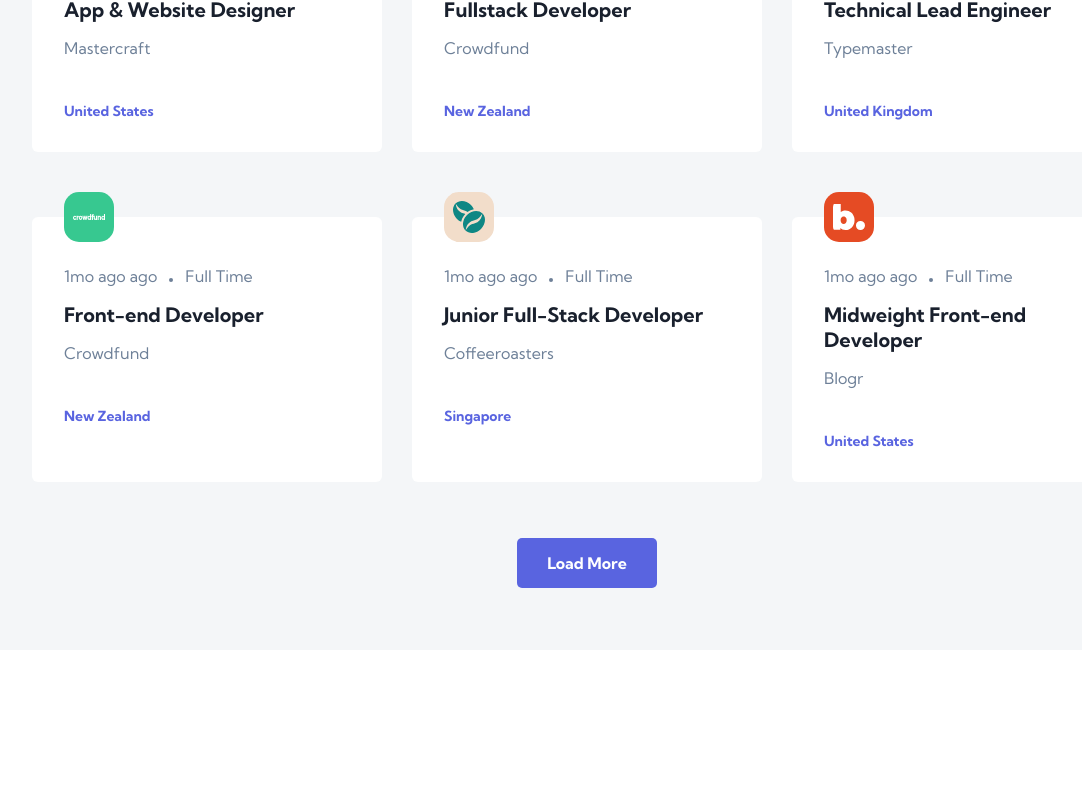
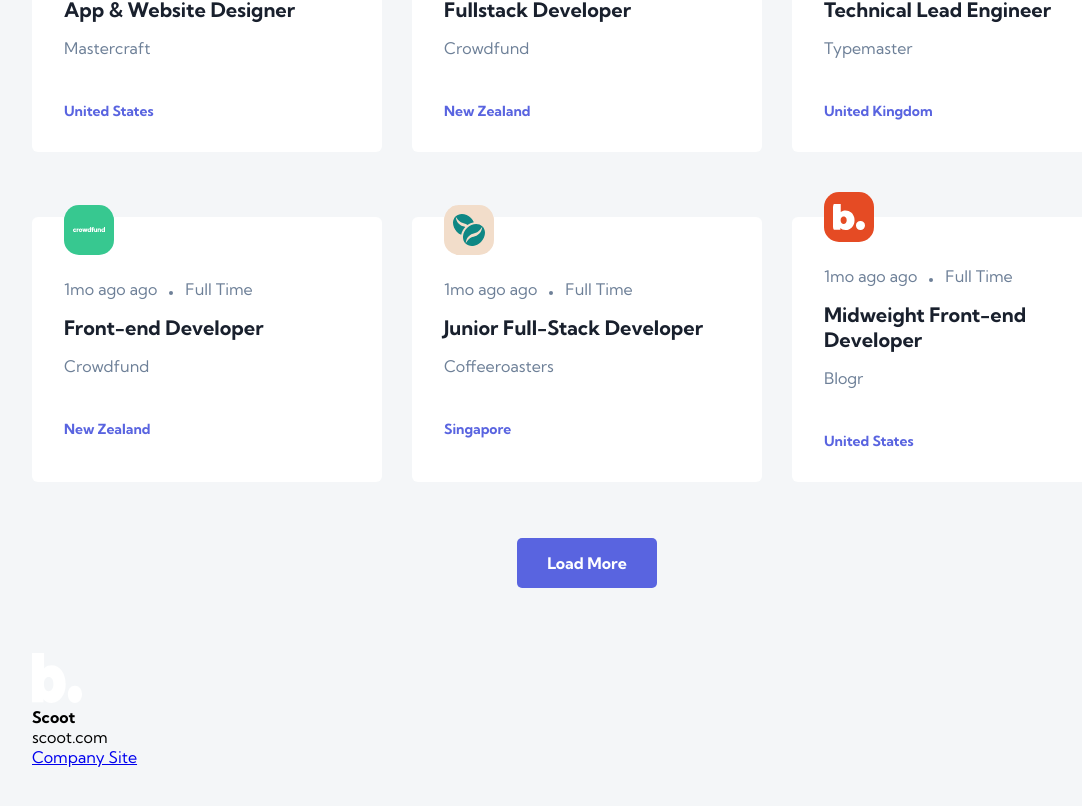
Before and after one commit to BrandenDaniel/devjobs, a Next.js app: page / in a window 1280 px wide. Shown: the part 1308-2114 px from the top of the page, without its empty margins (53-1135 px from the left). Before the commit the page ends 1958 px from the top, so only its background shows below. Built offline with nearby package versions, Linux system fonts and the light colour scheme.

Commit message:
progress

```diff
--- a/src/app/page.tsx
+++ b/src/app/page.tsx
@@ -7,6 +7,7 @@
 import React, { useState } from "react";
 import { kumbh_sans } from "@/app/layout";
 import jobData from "../data/data.json";
+import JobDetail from "@/components/JobDetail";
 
 const page = () => {
   const [theme, setTheme] = useState("light");
@@ -52,6 +53,8 @@
         <div className="loadMore">
           <button className={kumbh_sans.className}>Load More</button>
         </div>
+
+        <JobDetail />
       </div>
     </main>
   );
--- a/src/components/JobCard.tsx
+++ b/src/components/JobCard.tsx
@@ -17,7 +17,7 @@
 const JobCard = (props: Props) => {
   return (
     <>
-      <div className="jobCard" key={props.key}>
+      <button className="jobCard" key={props.key}>
         <div className="jobCard__inner">
           <Image
             src={props.logo}
@@ -34,7 +34,7 @@
           <p className="jobCard__company">{props.company}</p>
           <p className="jobCard__location">{props.location}</p>
         </div>
-      </div>
+      </button>
     </>
   );
 };
--- /dev/null
+++ b/src/components/JobDetail.tsx
@@ -0,0 +1,21 @@
+import React from "react";
+import exampleLogo from "../../public/job-logo/blogr.svg";
+import Image from "next/image";
+import Link from "next/link";
+
+const JobDetail = () => {
+  return (
+    <div className="jobDetail">
+      <header className="jobDetail__header">
+        <Image src={exampleLogo} width={50} height={50} alt="" />
+        <div>
+          <h1>Scoot</h1>
+          <p>scoot.com</p>
+        </div>
+        <Link href="/">Company Site</Link>
+      </header>
+    </div>
+  );
+};
+
+export default JobDetail;
--- a/src/sass/jobCard.scss
+++ b/src/sass/jobCard.scss
@@ -28,6 +28,12 @@
   max-width: 400px;
   width: 100%;
   margin: 0 auto;
+  text-align: left;
+  transition: none;
+
+  &:hover {
+    background: var(--very-dark-blue-toggle) !important;
+  }
 
   img {
     height: 50px;
```
